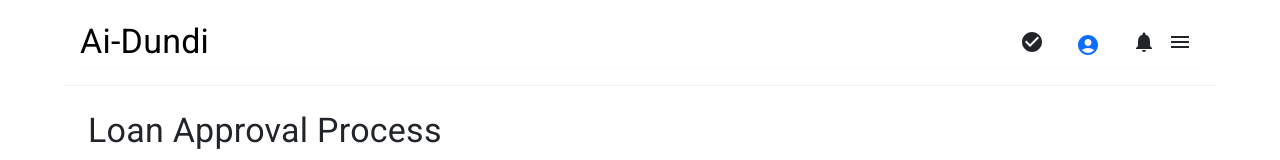
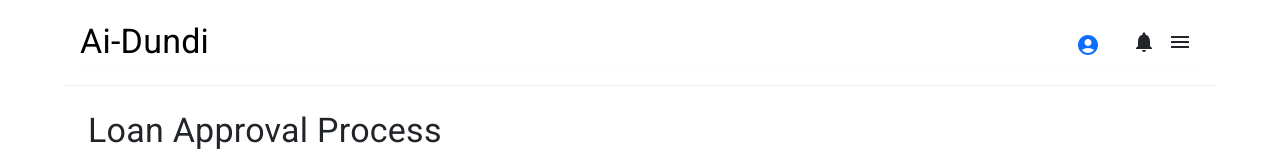
Before and after one commit to RiddickAngiela/Ai-Dundi, a React (Create React App) app: page /loan-approval in a window 1280 px wide. Shown: the top 160 px of the page. Built offline with nearby package versions, Linux system fonts and the light colour scheme; sample sign-in values are in the browser's storage.

Commit message:
one time

```diff
--- a/src/components/Header.js
+++ b/src/components/Header.js
@@ -7,6 +7,7 @@ import CheckCircleIcon from '@mui/icons-material/CheckCircle'; // Professional i
 import AnchorTemporaryDrawer from './Sidebar';
 import { Link } from 'react-router-dom';
 import { useAuth } from '../contexts/AuthContext'; // Ensure the path is correct
+import { useLoan } from '../contexts/LoanContext'; // Import the LoanContext
 
 const Header = () => {
   const [state, setState] = React.useState({
@@ -17,8 +18,8 @@ const Header = () => {
   });
 
   const { isAuthenticated } = useAuth(); // Get authentication status and logout function
+  const { loanStatus } = useLoan(); // Get loan status from context
 
-  // Define the toggleDrawer function
   const toggleDrawer = (anchor, open) => (event) => {
     if (event.type === 'keydown' && (event.key === 'Tab' || event.key === 'Shift')) {
       return;
@@ -35,19 +36,16 @@ const Header = () => {
         <Col className="d-flex justify-content-end align-items-center">
           {isAuthenticated ? (
             <>
-              {/* Render hamburger menu and icons when authenticated */}
               <Link to="/loan-approval">
                 <IconButton className="text-dark mx-2">
-                  <CheckCircleIcon />
+                  <CheckCircleIcon color={loanStatus === 'pending' ? 'primary' : 'action'} />
                 </IconButton>
               </Link>
-                <IconButton className="text-dark mx-2">
-                               <Link to="/account">
-
+              <IconButton className="text-dark mx-2">
+                <Link to="/account">
                   <AccountCircleIcon />
-                                </Link>
-
-                </IconButton>
+                </Link>
+              </IconButton>
               <IconButton className="text-dark mx-2">
                 <NotificationsIcon />
               </IconButton>
@@ -55,7 +53,6 @@ const Header = () => {
             </>
           ) : (
             <Nav className="mr-auto">
-              {/* Render Login and Signup buttons when not authenticated */}
               <Link to="/login">
                 <Button variant="outlined" className="mx-2" style={{ borderColor: '#000000', color: '#000000' }}>
                   Login
--- a/src/components2/Loanfolder/LoanApproval.js
+++ b/src/components2/Loanfolder/LoanApproval.js
@@ -1,24 +1,26 @@
 import React, { useState } from 'react';
 import { Container, Typography, Card, CardContent, Grid, Button, Paper } from '@mui/material';
 import { useLocation } from 'react-router-dom';
+// In src/components2/Loanfolder/LoanApproval.js and src/components/Header.js
+import { useLoan } from '../../contexts/LoanContext';
 
 const LoanApproval = () => {
   const location = useLocation();
   const { applicationData } = location.state || {};
-  const [loading, setLoading] = useState(false); // State for loading
-  const [error, setError] = useState(null); // State for error handling
-  const [submitted, setSubmitted] = useState(false); // State for submission status
+  const { setLoanStatus } = useLoan(); // Get the setLoanStatus function from context
+  const [loading, setLoading] = useState(false);
+  const [error, setError] = useState(null);
+  const [submitted, setSubmitted] = useState(false);
 
-  // Default values and type-checking
   const annualIncome = Number(applicationData?.annualIncome) || 0;
   const loanAmount = Number(applicationData?.loanAmount) || 0;
 
   const handleSubmit = async () => {
-    setLoading(true); // Start loading
-    setError(null); // Reset error state
+    setLoading(true);
+    setError(null);
 
     try {
-      const response = await fetch('http://localhost:3000/api/loanapproval/submit', { // Updated URL
+      const response = await fetch('http://localhost:3000/api/loanapproval/submit', {
         method: 'POST',
         headers: {
           'Content-Type': 'application/json',
@@ -33,14 +35,14 @@ const LoanApproval = () => {
       const data = await response.json();
       console.log('Loan application submitted successfully:', data);
 
-      // Handle successful submission
       setSubmitted(true);
+      setLoanStatus('pending'); // Update loan status in context
       alert('Loan application submitted successfully!');
     } catch (error) {
       console.error('Error submitting loan application:', error);
       setError('Failed to submit loan application. Please try again.');
     } finally {
-      setLoading(false); // Stop loading
+      setLoading(false);
     }
   };
 
--- /dev/null
+++ b/src/contexts/LoanContext.js
@@ -0,0 +1,15 @@
+import React, { createContext, useState, useContext } from 'react';
+
+const LoanContext = createContext();
+
+export const LoanProvider = ({ children }) => {
+  const [loanStatus, setLoanStatus] = useState(null); // Manage loan status here
+
+  return (
+    <LoanContext.Provider value={{ loanStatus, setLoanStatus }}>
+      {children}
+    </LoanContext.Provider>
+  );
+};
+
+export const useLoan = () => useContext(LoanContext);
--- a/src/index.js
+++ b/src/index.js
@@ -5,13 +5,16 @@ import App from './App';
 import 'typeface-roboto';
 import 'bootstrap/dist/css/bootstrap.min.css';
 import { AuthProvider } from './contexts/AuthContext'; // Import AuthProvider
+import { LoanProvider } from './contexts/LoanContext'; // Import LoanProvider
 
 const root = ReactDOM.createRoot(document.getElementById('root'));
 
 root.render(
   <React.StrictMode>
     <AuthProvider>
-      <App />
+      <LoanProvider>
+        <App />
+      </LoanProvider>
     </AuthProvider>
   </React.StrictMode>
 );
```
